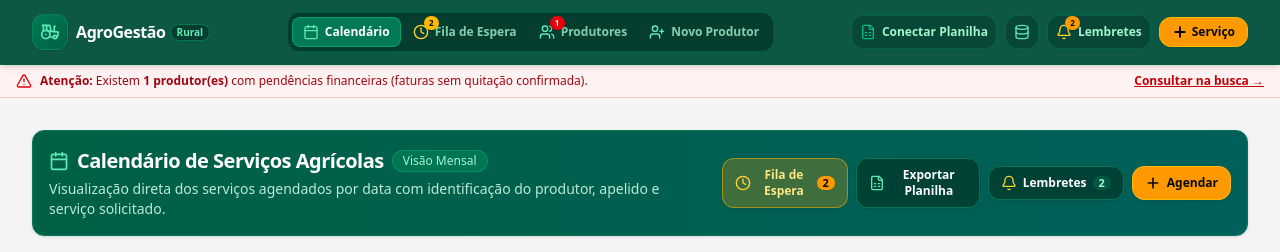
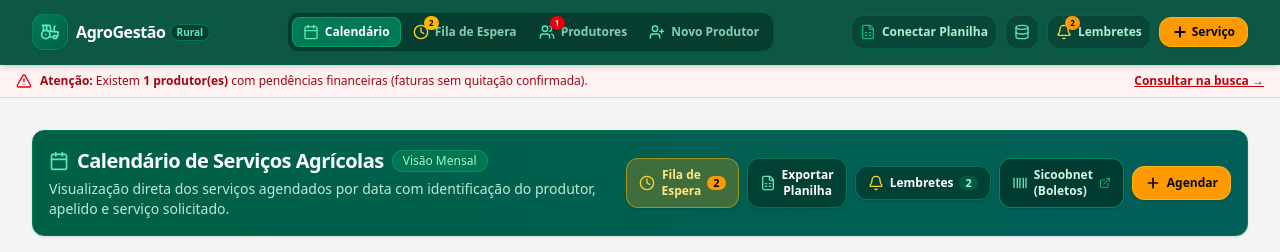
Before and after one commit to GabrielHeleno/plataformaagro, a React (Vite) app: page / in a window 1280 px wide. Shown: the top 252 px of the page. Built offline with nearby package versions, Linux system fonts and the light colour scheme; no server answers.

Commit message:
feat: add Sicoobnet shortcut for bank slips
Add a direct link to Sicoobnet in the header to facilitate the issuance of payment slips.

```diff
--- a/src/components/CalendarView.tsx
+++ b/src/components/CalendarView.tsx
@@ -14,6 +14,8 @@ import {
   Layers,
   Tractor,
   FileSpreadsheet,
+  Barcode,
+  ExternalLink,
 } from 'lucide-react';
 import { ProdutorRural, SolicitacaoServico, StatusServico, TIPOS_SERVICOS_DISPONIVEIS } from '../types';
 import {
@@ -242,6 +244,19 @@ export const CalendarView: React.FC<CalendarViewProps> = ({
               {totalHoje}
             </span>
           </button>
+
+          <a
+            href="https://ib.sicoob.com.br/sicoobnet/ib/#/operador"
+            target="_blank"
+            rel="noopener noreferrer"
+            className="flex items-center gap-1.5 px-3 py-1.5 sm:py-2 bg-emerald-950/70 hover:bg-emerald-950 text-emerald-100 text-xs font-bold rounded-xl border border-emerald-500/60 transition-all shadow-sm active:scale-95 hover:text-white"
+            title="Acessar Sicoobnet para emissão de boletos de cobrança bancária"
+          >
+            <Barcode className="w-4 h-4 text-emerald-300 shrink-0" />
+            <span className="hidden sm:inline">Sicoobnet (Boletos)</span>
+            <span className="sm:hidden">Sicoobnet</span>
+            <ExternalLink className="w-3 h-3 text-emerald-400/80 shrink-0" />
+          </a>
 
           <button
             onClick={() => onAddServico(diaSelecionado || hojeStr)}
```
